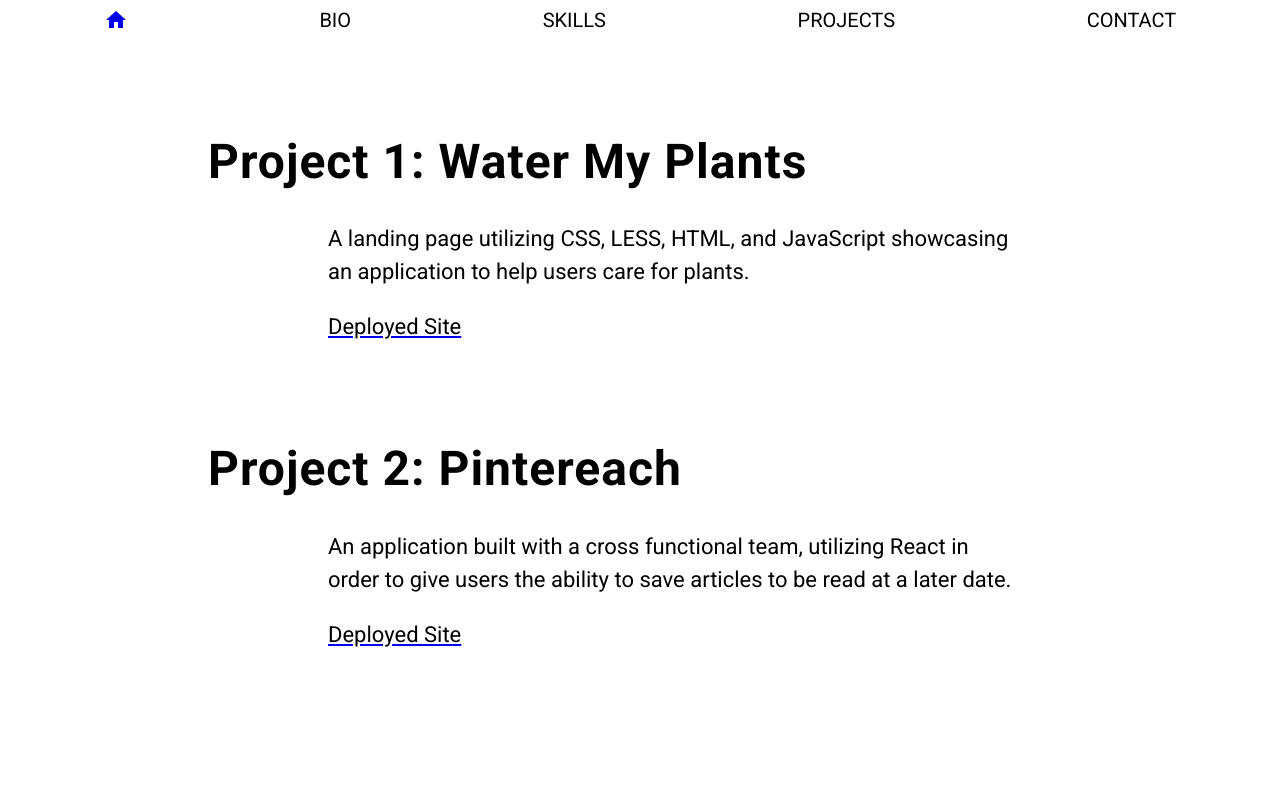
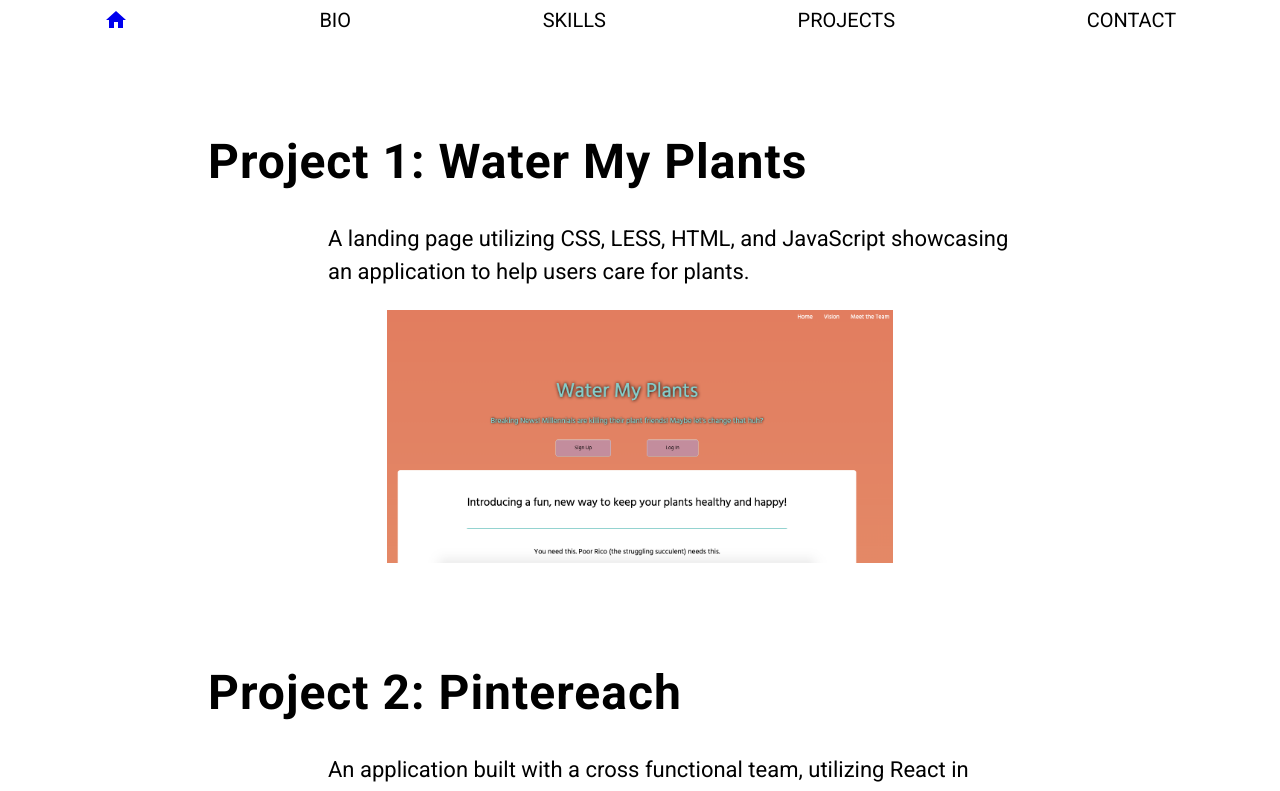
Before and after one commit to roselandroche/portfolio, a React (Create React App) app in the folder my-portfolio/: page /projects in a window 1280 px wide. Shown: the top 791 px of the page. Built offline with nearby package versions, Linux system fonts and the light colour scheme.

Commit message:
Screenshots added to Projects

```diff
--- a/my-portfolio/src/components/Projects.js
+++ b/my-portfolio/src/components/Projects.js
@@ -1,5 +1,8 @@
 import React from 'react';
 import NavBar from './NavBar';
+import '../css/Projects.css';
+import WaterPlants from '../WaterPlants.png';
+import Pintereach from '../Pintereach.png';
 
 function Projects() {
     return (
@@ -11,7 +14,7 @@ function Projects() {
                 help users care for plants.
             </p>
             <a href='https://hopeful-villani-ed8e0d.netlify.com/index.html'>
-                <p>Deployed Site</p>
+                <img src={WaterPlants} alt='Screenshot of landing page' className='screenshot' />
             </a>
 
             <h1>Project 2: Pintereach</h1>
@@ -20,7 +23,7 @@ function Projects() {
                 in order to give users the ability to save articles to be read at a later date.
             </p>
             <a href='https://eloquent-mcnulty-a0dd5b.netlify.com/'>
-                <p>Deployed Site</p>
+                <img src={Pintereach} alt='Screenshot of application' className='screenshot' />
             </a>
         </div>
     )
--- /dev/null
+++ b/my-portfolio/src/css/Projects.css
@@ -0,0 +1,4 @@
+.screenshot {
+    width: 40%;
+    height: auto;
+}
```
Also changed, not shown: my-portfolio/src/Pintereach.png (added).
